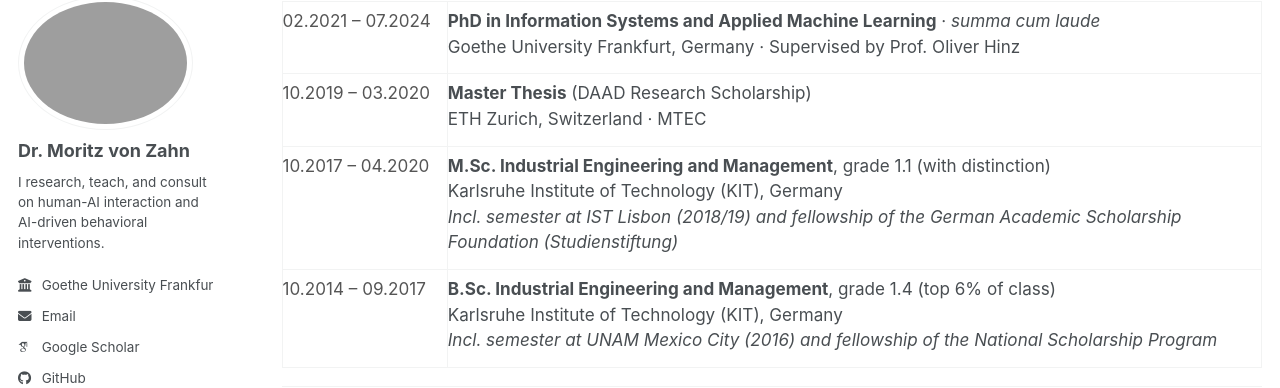
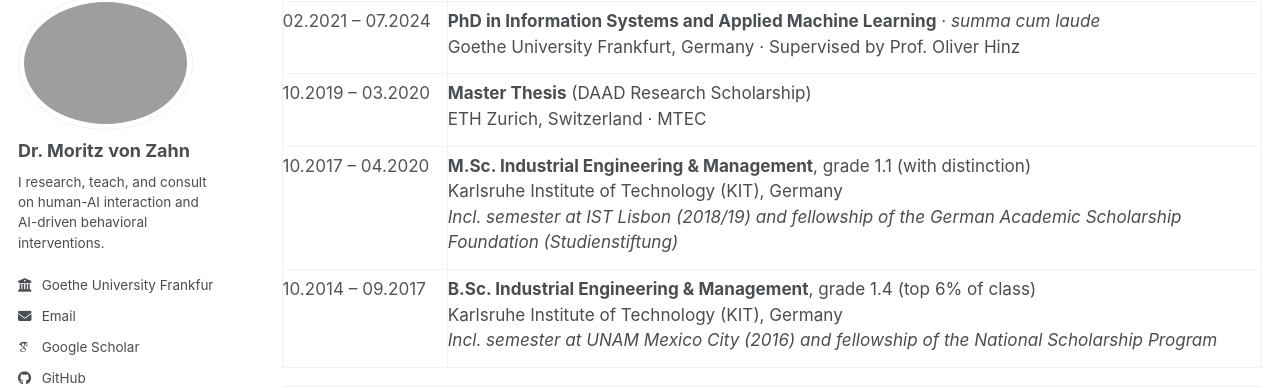
Before and after one commit to moritzvz/moritzvz.github.io, a Jekyll site: the page built from _pages/cv.md, in a window 1280 px wide and 900 px high, scrolled down 785 px. Shown: the part 105-493 px from the top of the window. Built offline with Jekyll 4.4.1, drawn with Linux system fonts in a browser that asks for light colours; some web fonts are replaced; a script bundle is joined from its source files by our own code; library files that are not in the unit come from our copies.

Commit message:
Update cv.md

```diff
--- a/_pages/cv.md
+++ b/_pages/cv.md
@@ -94,7 +94,7 @@ See the [Research](/publications/) and [Teaching](/teaching/) tabs for further d
   <tr>
     <td class="cv-meta" style="vertical-align:top; padding:6px 16px 14px 0; white-space:nowrap;">10.2017 – 04.2020</td>
     <td style="vertical-align:top; padding:6px 0 14px 0;">
-      <strong>M.Sc. Industrial Engineering and Management</strong>, grade 1.1 (with distinction)<br>
+      <strong>M.Sc. Industrial Engineering & Management</strong>, grade 1.1 (with distinction)<br>
       Karlsruhe Institute of Technology (KIT), Germany<br>
       <em>Incl. semester at IST Lisbon (2018/19) and fellowship of the German Academic Scholarship Foundation (Studienstiftung)</em>
     </td>
@@ -102,7 +102,7 @@ See the [Research](/publications/) and [Teaching](/teaching/) tabs for further d
   <tr>
     <td class="cv-meta" style="vertical-align:top; padding:6px 16px 14px 0; white-space:nowrap;">10.2014 – 09.2017</td>
     <td style="vertical-align:top; padding:6px 0 14px 0;">
-      <strong>B.Sc. Industrial Engineering and Management</strong>, grade 1.4 (top 6% of class)<br>
+      <strong>B.Sc. Industrial Engineering & Management</strong>, grade 1.4 (top 6% of class)<br>
       Karlsruhe Institute of Technology (KIT), Germany<br>
       <em>Incl. semester at UNAM Mexico City (2016) and fellowship of the National Scholarship Program</em>
     </td>
```
